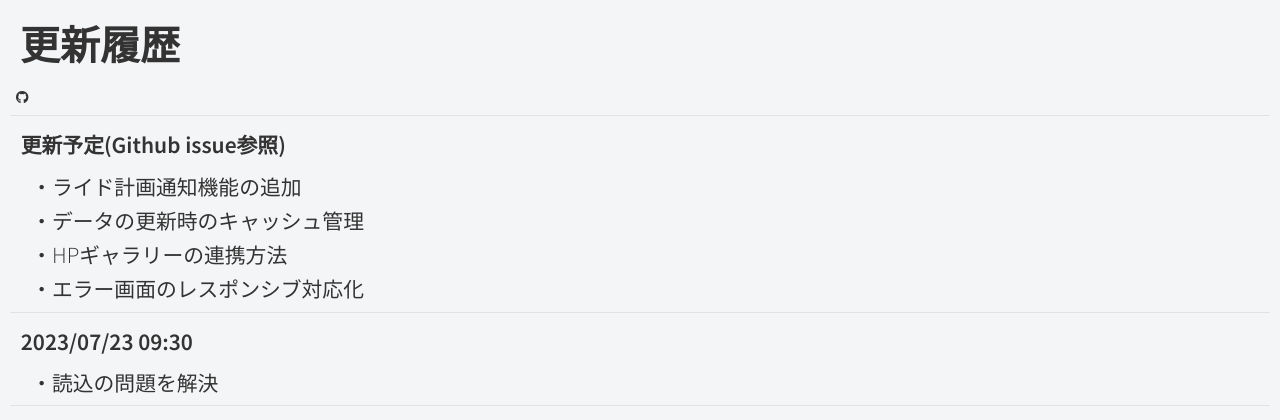
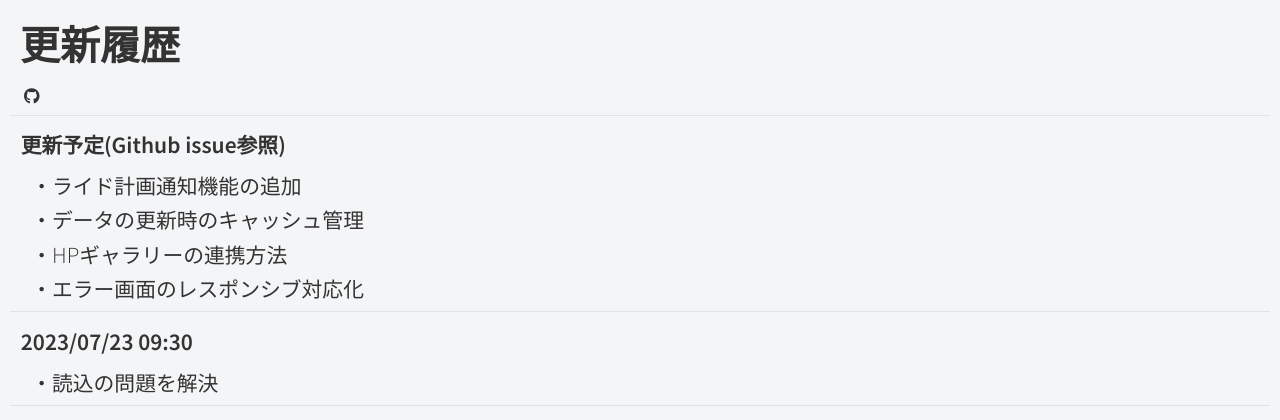
Before and after one commit to Gon-1222/CIRC, a Flask app: page /whatsnew in a window 1280 px wide. Shown: the top 420 px of the page. Run offline with Flask 2, Linux system fonts and the light colour scheme; parts of the project's set-up code (start-up, migrations or seed data) failed here and were passed over; some libraries are stand-ins or nearby versions.

Commit message:
Update Whatsnew.css

```diff
--- a/api/static/css/Whatsnew.css
+++ b/api/static/css/Whatsnew.css
@@ -6,9 +6,9 @@ font-family: 'Noto Sans JP', sans-serif;
   color:#333;
 }
 a{
-  margin-left:1rem;
+  margin-left:1.5em;
   color:#333;
-  font-size:0.8em;
+  font-size:1em;
 }
 h1{
   padding-left:0.5em;
```
